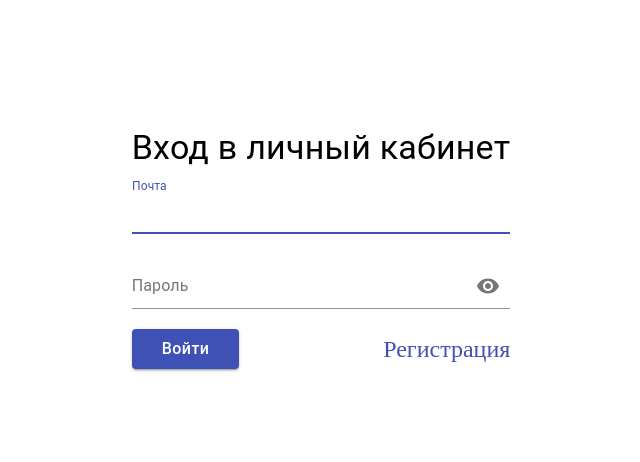
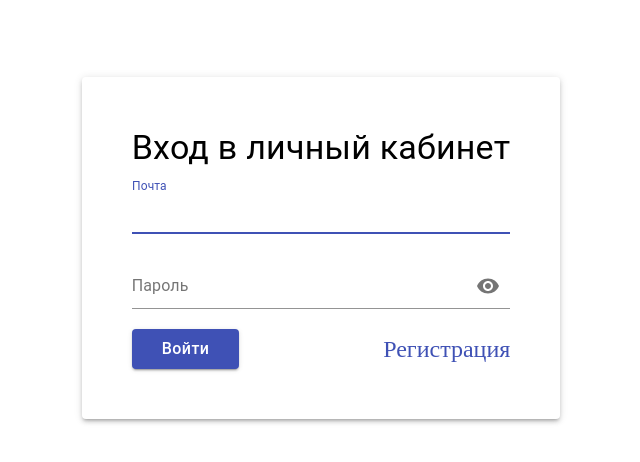
Before and after one commit to DOMININ/InvestorDiary, a React (Create React App) app: page / in a window 1280 px wide. Shown: the top 462 px of the page, without its empty margins (319-959 px from the left). Built offline with nearby package versions, Linux system fonts and the light colour scheme.

Commit message:
added shadow for form

```diff
--- a/src/pages/Auth.tsx
+++ b/src/pages/Auth.tsx
@@ -6,6 +6,7 @@ import {
   Button,
   Link,
   IconButton,
+  Box,
 } from "@material-ui/core";
 import { makeStyles } from "@material-ui/core";
 import VisibilityIcon from "@material-ui/icons/Visibility";
@@ -20,6 +21,9 @@ const useStyles = makeStyles(() => ({
     justifyContent: "center",
     flexDirection: "column",
     minHeight: "60vh",
+  },
+  box: {
+    padding: "50px",
   },
   textField: {
     marginBottom: "20px",
@@ -64,7 +68,7 @@ const Auth: React.FC = () => {
   return (
     <form action="">
       <Grid container className={classes.grid}>
-        <Grid xs={6}>
+        <Box boxShadow={3} borderRadius="borderRadius" className={classes.box}>
           <Typography
             variant="h4"
             component="h5"
@@ -115,7 +119,7 @@ const Auth: React.FC = () => {
               Регистрация
             </Link>
           </div>
-        </Grid>
+        </Box>
       </Grid>
     </form>
   );
```
